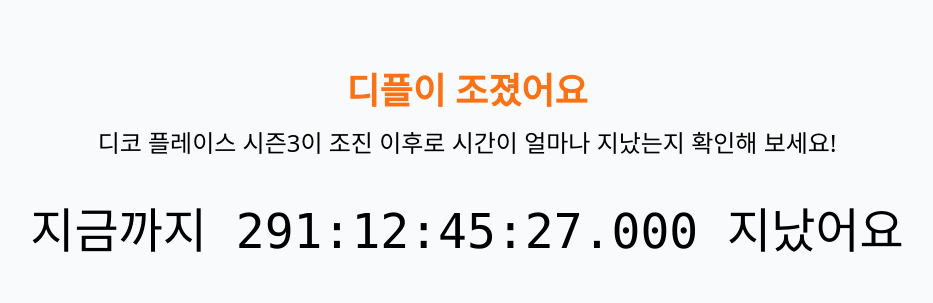
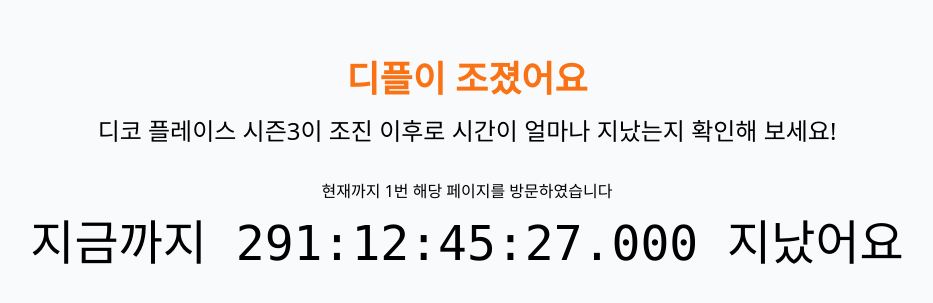
Before and after one commit to mc20k/drowned_diple, a plain HTML site: page index.html in a window 1280 px wide. Shown: the part 237-540 px from the top of the page, without its empty margins (173-1106 px from the left). Drawn offline with nearby package versions, Linux system fonts and the light colour scheme.

Commit message:
Update index.html

```diff
--- a/index.html
+++ b/index.html
@@ -19,7 +19,7 @@
   <h1 class="text-4xl font-bold text-orange-500 mb-4">디플이 조졌어요</h1>
   <h2 class="text-2xl mb-8">디코 플레이스 시즌3이 조진 이후로 시간이 얼마나 지났는지 확인해 보세요!</h2>
   <div class="text-center mb-4">
-    <p></p>
+    <p id="visitCount" class="text-center">현재까지 <span id="count">0</span>번 해당 페이지를 방문하였습니다</p>
     <p></p>
   </div>
   <div id="timePassed" class="text-5xl font-mono">
@@ -28,6 +28,13 @@
 </div>
 
 <script>
+  document.addEventListener('DOMContentLoaded', (event) => {
+    let diplevisitCount = localStorage.getItem('diplevisitCount') || 0;
+    diplevisitCount++;
+    localStorage.setItem('diplevisitCount', diplevisitCount);
+    document.getElementById('count').textContent = diplevisitCount;
+  });
+
   const startTime = new Date('2023-04-12T00:00:00+09:00'); // Korean Standard Time
   const timePassedElement = document.getElementById('timePassed');
 
```
